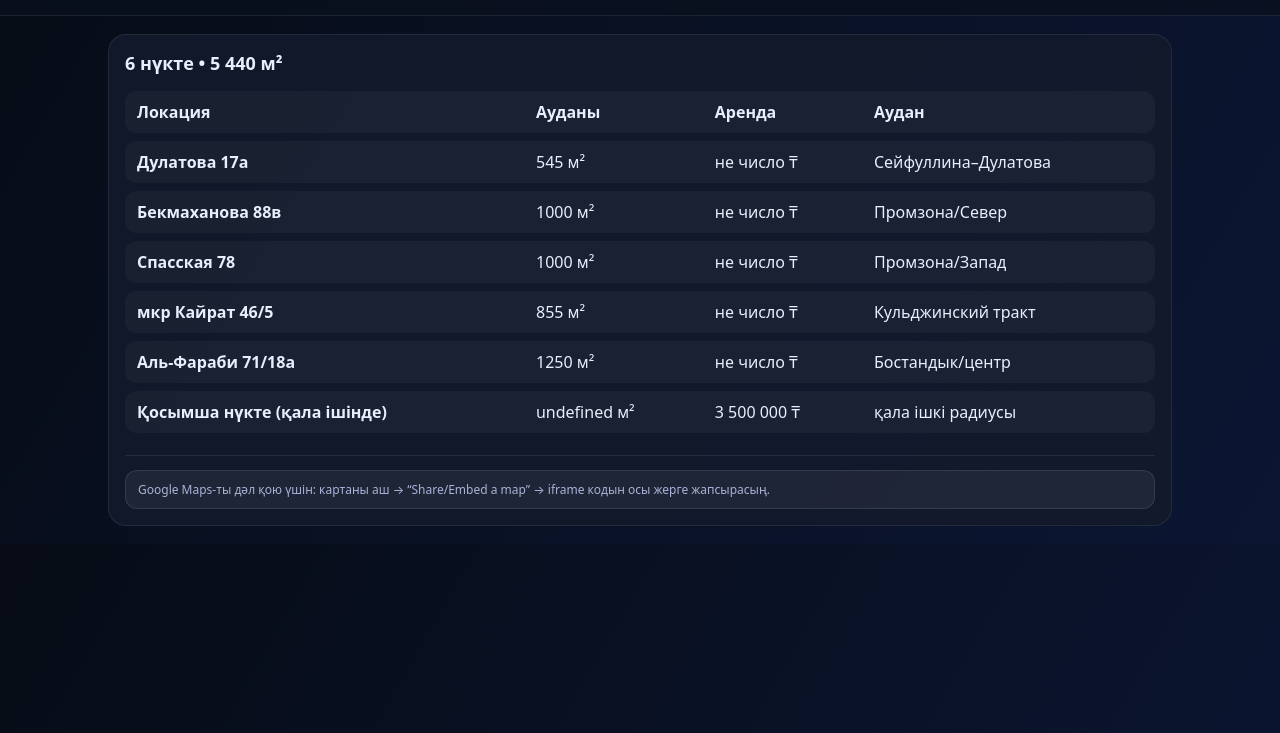
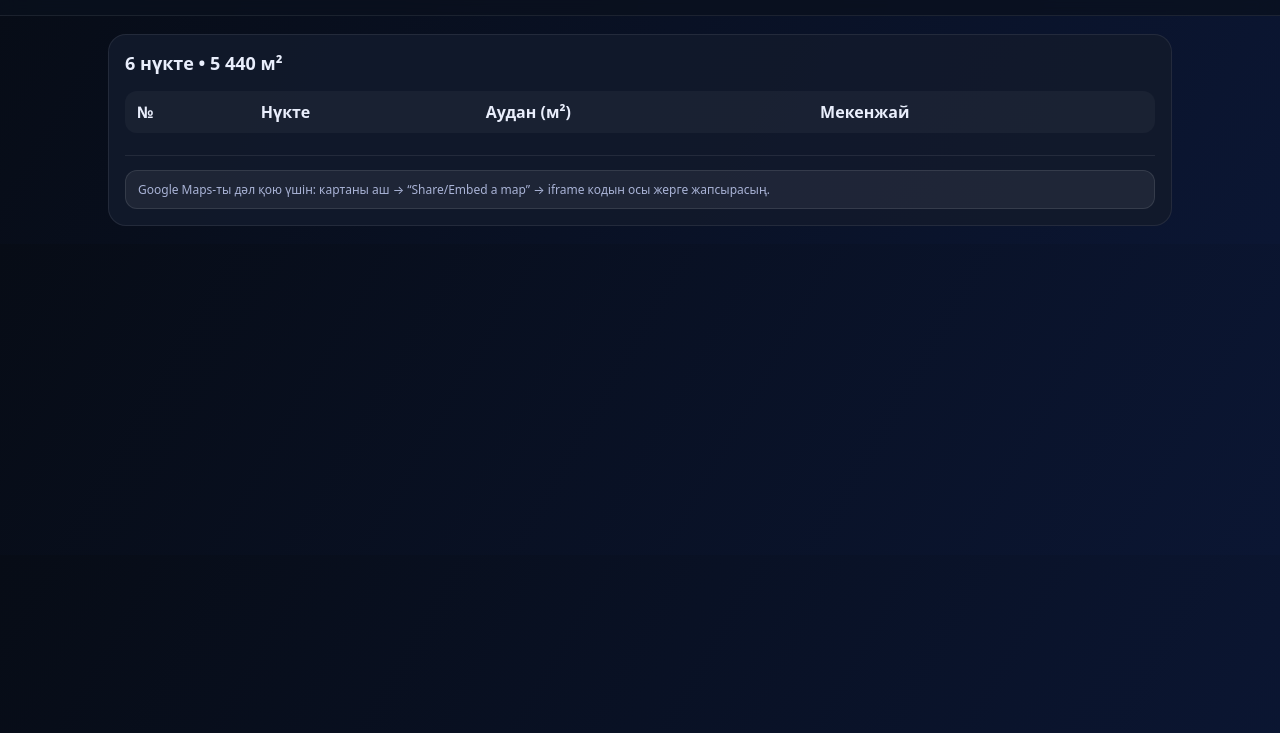
Before and after one commit to iouiouuoity-maker/qoimago, a plain HTML site: page locations.html in a window 1280 px wide. Shown: the part 67-800 px from the top of the page. Drawn offline with Linux system fonts and the light colour scheme.

Commit message:
Update locations.html

```diff
--- a/locations.html
+++ b/locations.html
@@ -24,5 +24,33 @@
 
 <script src="assets/data.js"></script>
 <script src="assets/app.js"></script>
-<script>QOIMA_APP.renderLocationsTable(document.getElementById("locTable"));</script>
+<script>
+  (function(){
+    const el = document.getElementById("locTable");
+    const locs = (window.QOIMA_DATA && QOIMA_DATA.locations) ? QOIMA_DATA.locations : [];
+
+    el.innerHTML = `
+      <table class="tbl">
+        <thead>
+          <tr>
+            <th>№</th>
+            <th>Нүкте</th>
+            <th>Аудан (м²)</th>
+            <th>Мекенжай</th>
+          </tr>
+        </thead>
+        <tbody>
+          ${locs.map((l,i)=>`
+            <tr>
+              <td>${i+1}</td>
+              <td><b>${l.name || "-"}</b></td>
+              <td>${l.area || "-"}</td>
+              <td>${l.addr || l.address || "-"}</td>
+            </tr>
+          `).join("")}
+        </tbody>
+      </table>
+    `;
+  })();
+</script>
 </body></html>
```
